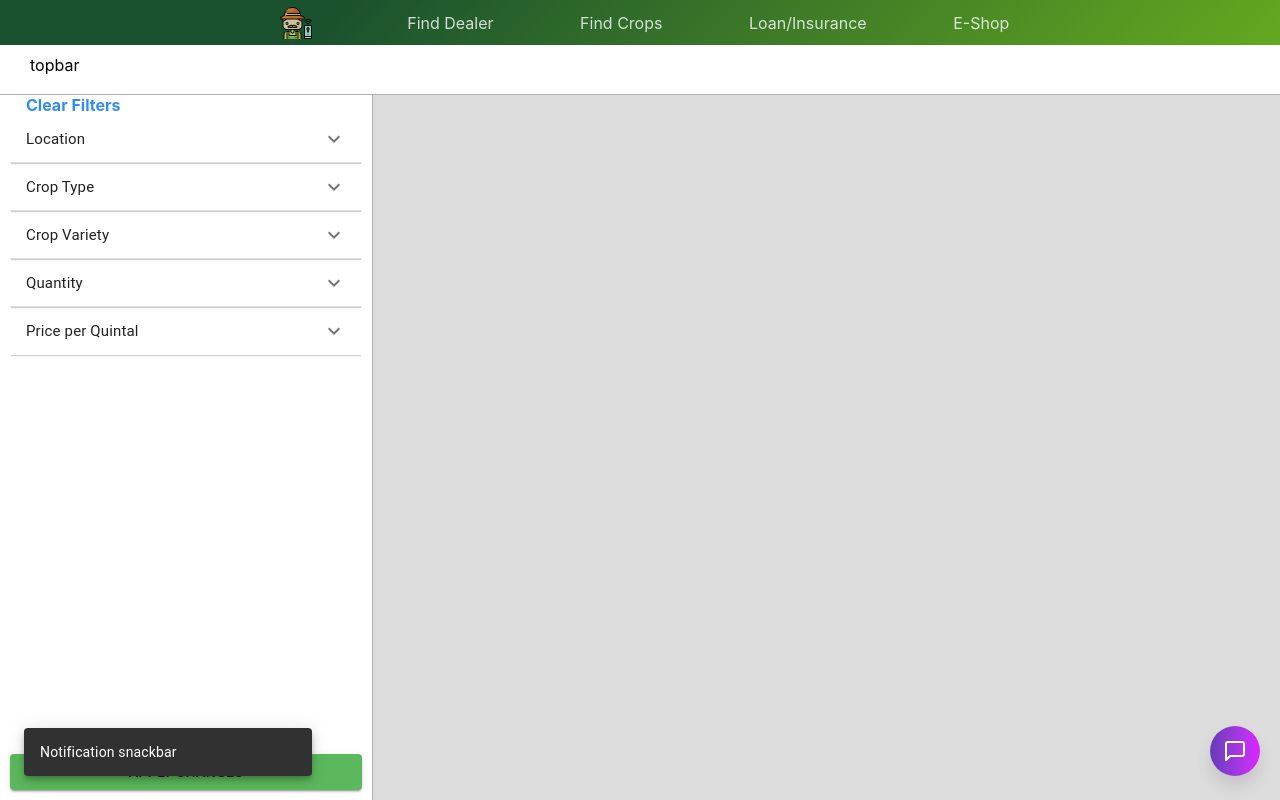
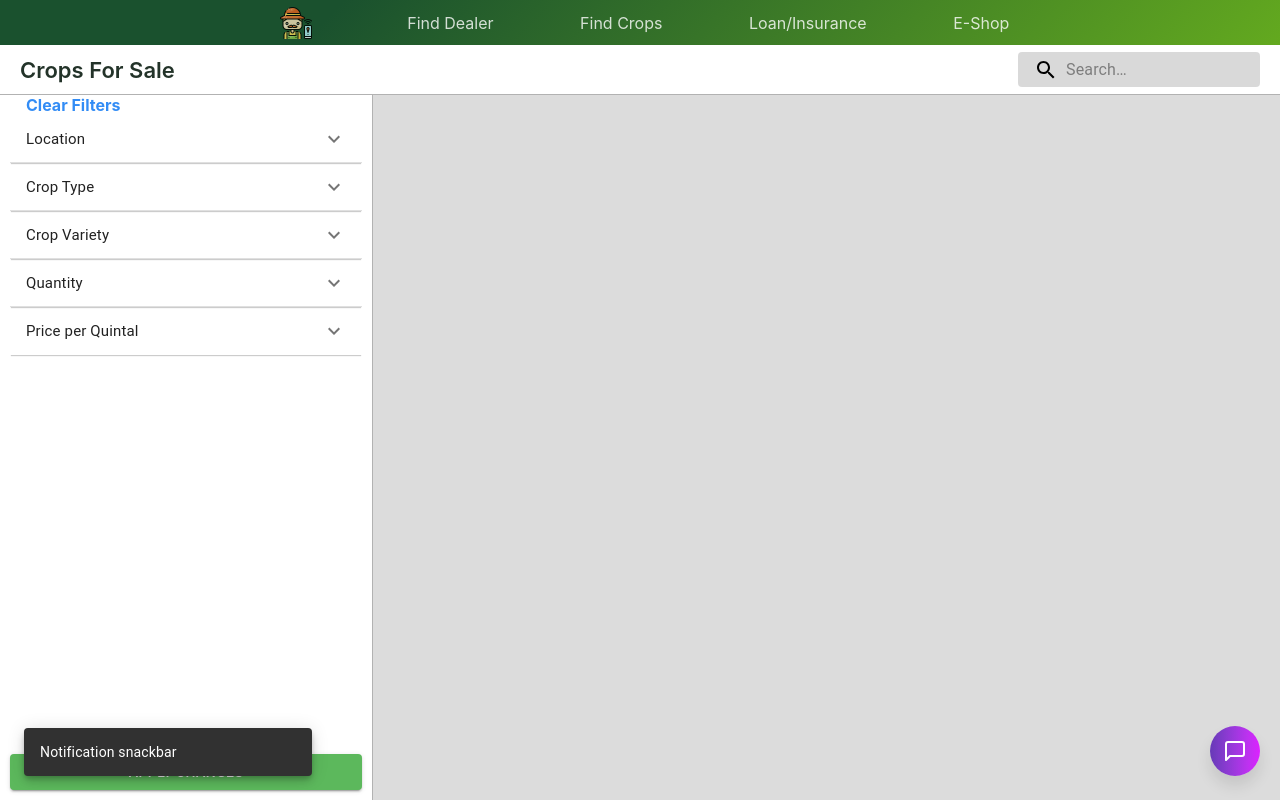
Before and after one commit to officiallynik/SEWebProject, a Next.js app: page /dealers in a window 1280 px wide. Built offline with nearby package versions, Linux system fonts and the light colour scheme.

Commit message:
completed styling topbar for dealer

```diff
--- a/components/threelayout/index.tsx
+++ b/components/threelayout/index.tsx
@@ -39,7 +39,7 @@ const ThreeLayout = (props) => {
 
     const withOutSideBar = (
         <div className={styles.threelayout}>
-            <TopBar handleSideBarOpen={handleSideBarBtn}>
+            <TopBar handleSideBarOpen={handleSideBarBtn} sidebarname={props.sidebarname}>
                 {props.topbar}
             </TopBar>
             <div className={styles.twolayout}>
--- a/pages/dealers/index.tsx
+++ b/pages/dealers/index.tsx
@@ -1,15 +1,79 @@
-import { Button, Checkbox, FormControlLabel, TextField } from '@material-ui/core';
+import { Button, Checkbox, createStyles, fade, FormControlLabel, InputBase, makeStyles, TextField, Theme } from '@material-ui/core';
 import React from 'react';
 import CustomAccordion from '../../components/accordion';
 import ThreeLayout from '../../components/threelayout';
+import SearchIcon from '@material-ui/icons/Search';
 
 import styles from '../../styles/Dealer.module.css';
 
+const useStyles = makeStyles((theme: Theme) =>
+  createStyles({
+    search: {
+      position: 'relative',
+      borderRadius: theme.shape.borderRadius,
+      backgroundColor: fade(theme.palette.common.black, 0.15),
+      '&:hover': {
+        backgroundColor: fade(theme.palette.common.black, 0.25),
+      },
+      marginLeft: 0,
+      width: '100%',
+      [theme.breakpoints.up('sm')]: {
+        marginLeft: theme.spacing(1),
+        width: 'auto',
+      },
+    },
+    searchIcon: {
+      padding: theme.spacing(0, 2),
+      height: '100%',
+      position: 'absolute',
+      pointerEvents: 'none',
+      display: 'flex',
+      alignItems: 'center',
+      justifyContent: 'center',
+    },
+    inputRoot: {
+      color: 'inherit',
+    },
+    inputInput: {
+      padding: theme.spacing(1, 1, 1, 0),
+      // vertical padding + font size from searchIcon
+      paddingLeft: `calc(1em + ${theme.spacing(4)}px)`,
+      transition: theme.transitions.create('width'),
+      width: '100%',
+      [theme.breakpoints.up('sm')]: {
+        width: '12ch',
+        '&:focus': {
+          width: '20ch',
+        },
+      },
+    },
+  }),
+);
+
 const Farmers = () => {
 
+    const classes = useStyles();
+
     const topbar = (
-        <div>
-            topbar
+        <div className={styles.topbar}>
+            <div className={styles.title}>
+                Crops For Sale
+            </div>
+            <div className={styles.search} style={{width: "250px"}}>
+                <div className={classes.search}>
+                    <div className={classes.searchIcon}>
+                    <SearchIcon />
+                    </div>
+                    <InputBase
+                    placeholder="Search…"
+                    classes={{
+                        root: classes.inputRoot,
+                        input: classes.inputInput,
+                    }}
+                    inputProps={{ 'aria-label': 'search' }}
+                    />
+                </div>
+            </div>
         </div>
     );
 
@@ -75,7 +139,7 @@ const Farmers = () => {
             <div style={{height: "50px"}}></div>
 
             <div className={styles.applybtn}>
-                <Button variant="contained" fullWidth style={{backgroundColor: "#5cb85c"}}>
+                <Button variant="contained" fullWidth style={{backgroundColor: "#5cb85c", color: "white"}}>
                     Apply Changes
                 </Button>
             </div>
@@ -94,6 +158,7 @@ const Farmers = () => {
             sidebar={sidebar}
             sidebarOpt="Clear Filters"
             sidebarClose="Close Filters"
+            sidebarname="filters"
             mainsection={mainsection}
         />
     );
--- a/styles/Dealer.module.css
+++ b/styles/Dealer.module.css
@@ -23,3 +23,29 @@
         width: calc(100% - 20px);
     }
 }
+
+.topbar {
+    display: flex;
+    height: 100%;
+    align-items: center;
+    justify-content: space-between;
+    padding: 0 20px;
+}
+
+.topbar
+.title {
+    font-weight: 600;
+    font-size: 22px;
+    text-align: center;
+    color: #233329;
+}
+@media (max-width: 760px){
+    .topbar{
+        padding: 0 10px;
+    }
+    .topbar
+    .title {
+        position: absolute;
+        visibility: hidden;
+    }
+}
--- a/styles/Topbar.module.css
+++ b/styles/Topbar.module.css
@@ -3,7 +3,6 @@
     height: 50px;
     background-color: white;
     border-bottom: 1px solid rgba(0,0,0,0.3);
-    padding: 10px 30px;
 }
 
 .topbar
@@ -14,6 +13,11 @@
     cursor: pointer;
     opacity: 0.8;
     user-select: none;
+    padding-right: 10px;
+    height: 100%;
+    display: flex;
+    flex-direction: column;
+    justify-content: center;
 }
 
 .topbar
```
